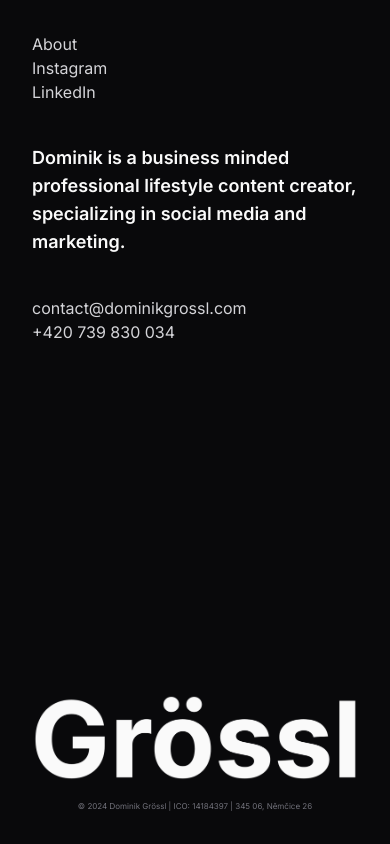
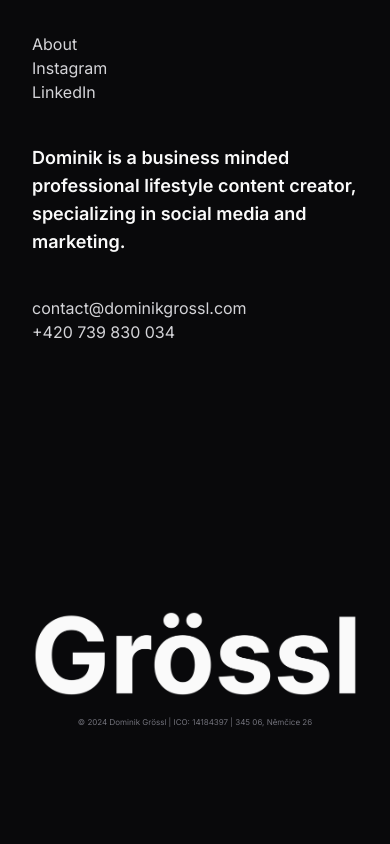
Before and after one commit to ton1czech/grossl, a Next.js app: page / in a window 390 px wide. Built offline with nearby package versions, Linux system fonts and the light colour scheme.

Commit message:
👌IMPROVE: homepage max h

```diff
--- a/app/page.tsx
+++ b/app/page.tsx
@@ -2,7 +2,7 @@ import Link from 'next/link'
 
 export default function Page() {
   return (
-    <main className='p-8 md:p-16 h-screen max-h-screen overflow-hidden flex flex-col justify-between'>
+    <main className='p-8 md:p-16 h-[90vh] max-h-[90vh] md:h-screen md:max-h-screen overflow-hidden flex flex-col justify-between'>
       <div className='flex flex-col md:gap-20 md:flex-row md:justify-between md:text-lg'>
         <div className='order-2 md:order-1'>
           <h1 className='text-lg md:text-2xl font-semibold my-10 md:mt-0 md:mb-6'>
```
